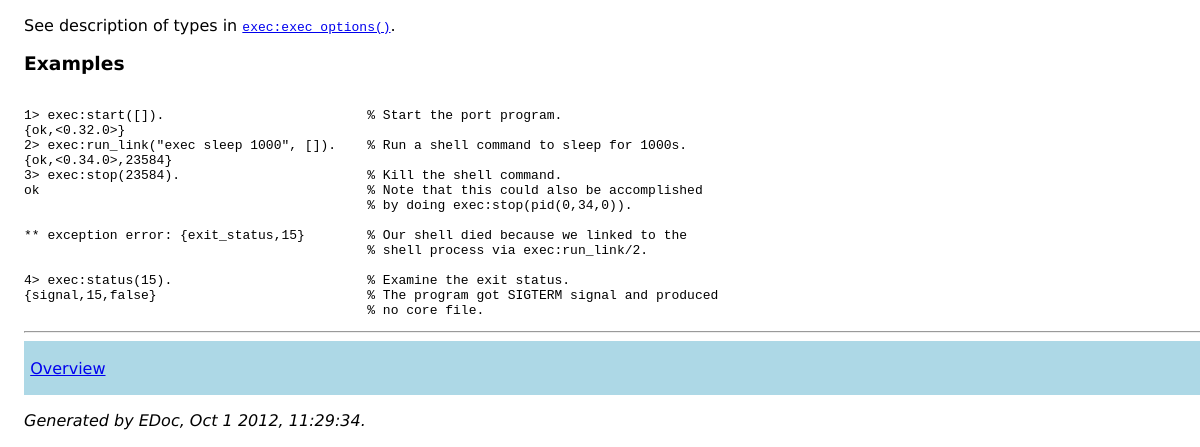
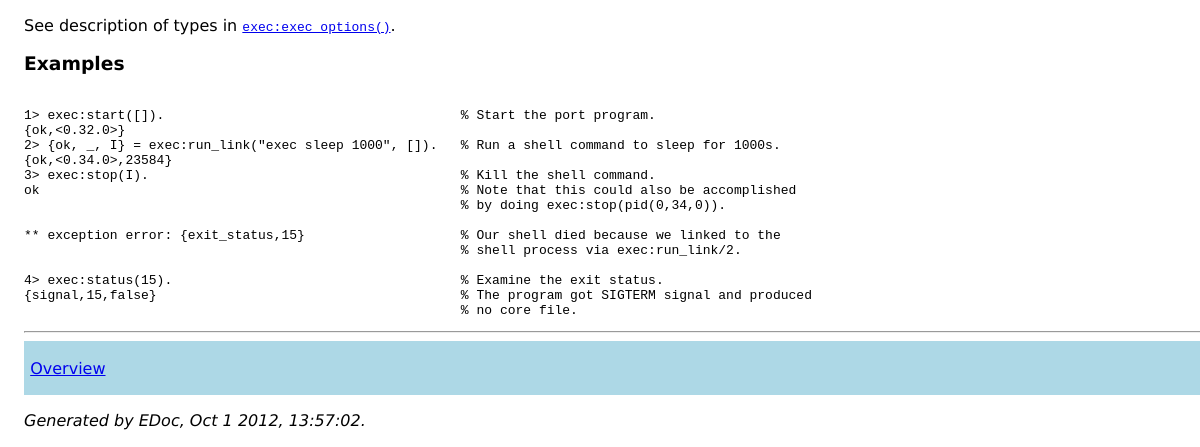
Before and after one commit to saleyn/erlexec, a plain HTML site: page overview-summary.html in a window 1280 px wide. Shown: the part 1059-1506 px from the top of the page, 0-1200 px from the left. Drawn offline with Linux system fonts and the light colour scheme.

Commit message:
Documentation fixes

```diff
--- a/overview-summary.html
+++ b/overview-summary.html
@@ -61,7 +61,7 @@
   * - - - - - - + - - - - - *
                 |
           +-----------+
-          | exec-port |         Port program (separate OS process
+          | exec-port |         Port program (separate OS process)
           +-----------+
            /    |    \
           /     |     \
@@ -76,24 +76,24 @@
 
 <h3><a name="ex">Examples</a></h3>
 <pre>
-1&gt; exec:start([]).                          % Start the port program.
+1&gt; exec:start([]).                                      % Start the port program.
 {ok,&lt;0.32.0&gt;}
-2&gt; exec:run_link("exec sleep 1000", []).    % Run a shell command to sleep for 1000s.
+2&gt; {ok, _, I} = exec:run_link("exec sleep 1000", []).   % Run a shell command to sleep for 1000s.
 {ok,&lt;0.34.0&gt;,23584}
-3&gt; exec:stop(23584).                        % Kill the shell command.
-ok                                          % Note that this could also be accomplished
-                                            % by doing exec:stop(pid(0,34,0)).
+3&gt; exec:stop(I).                                        % Kill the shell command.
+ok                                                      % Note that this could also be accomplished
+                                                        % by doing exec:stop(pid(0,34,0)).
 
-** exception error: {exit_status,15}        % Our shell died because we linked to the
-                                            % shell process via exec:run_link/2.
+** exception error: {exit_status,15}                    % Our shell died because we linked to the
+                                                        % shell process via exec:run_link/2.
 
-4&gt; exec:status(15).                         % Examine the exit status.
-{signal,15,false}                           % The program got SIGTERM signal and produced
-                                            % no core file.
+4&gt; exec:status(15).                                     % Examine the exit status.
+{signal,15,false}                                       % The program got SIGTERM signal and produced
+                                                        % no core file.
 </pre>
 
 <hr>
 <div class="navbar"><a name="#navbar_bottom"></a><table width="100%" border="0" cellspacing="0" cellpadding="2" summary="navigation bar"><tr><td><a href="overview-summary.html" target="overviewFrame">Overview</a></td><td><a href="http://www.erlang.org/"><img src="erlang.png" align="right" border="0" alt="erlang logo"></a></td></tr></table></div>
-<p><i>Generated by EDoc, Oct 1 2012, 11:29:34.</i></p>
+<p><i>Generated by EDoc, Oct 1 2012, 13:57:02.</i></p>
 </body>
 </html>
```
Also changed, not shown: exec.html (+2 -2 lines), exec_app.html (+6 -4 lines).
